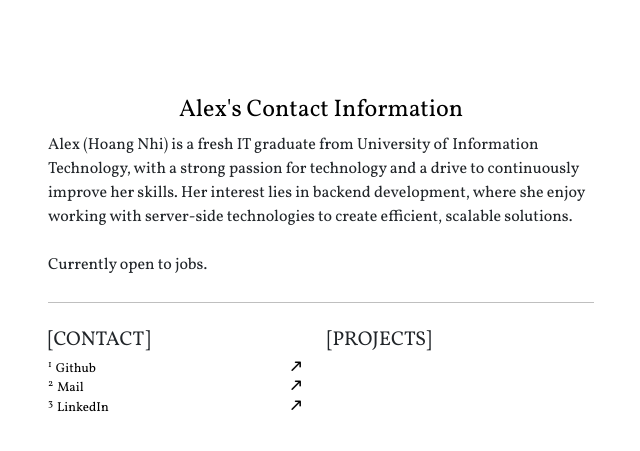
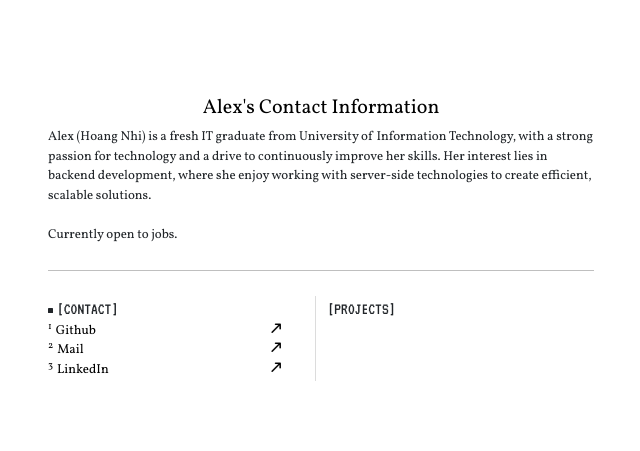
Before and after one commit to nhim-uit/my-personal-site, a Flask app: page / in a window 1280 px wide. Shown: the top 451 px of the page, without its empty margins (319-959 px from the left). Run offline with Flask 3, Linux system fonts and the light colour scheme.

Commit message:
Update index.html

```diff
--- a/templates/index.html
+++ b/templates/index.html
@@ -13,9 +13,9 @@
 <body>
 
     <div class="px-4 py-5 my-5 text-left container">
-    <h4 class="fs-4 fw-normal display-6 text-body-emphasis mx-auto text-center" style="width: 100%;">Alex's Contact Information</h4>
+    <h4 class="fw-normal display-6 text-body-emphasis mx-auto text-center" id="title" style="width: 100%;">Alex's Contact Information</h4>
     <div class="col-lg-6 mx-auto">
-      <p class="fs-6 fw-lighter lead mb-4 text-justify">Alex (Hoang Nhi) is a fresh IT graduate from University of Information Technology,
+      <p class="fw-light lead mb-4 text-justify" id="introduction">Alex (Hoang Nhi) is a fresh IT graduate from University of Information Technology,
             with a strong passion for technology and a drive to continuously improve her skills.
             Her interest lies in backend development, where she enjoy working with server-side
             technologies to create efficient, scalable solutions.
@@ -25,13 +25,16 @@
       <div class="container text-left ps-0">
           <div class="row">
               <div class="col">
-            <h5>[CONTACT]</h5>
+            <div class="head"><svg xmlns="http://www.w3.org/2000/svg" width="5" height="5" fill="currentColor" class="bi bi-square-fill me-1" viewBox="0 0 16 16">
+            <path d="M0 2a2 2 0 0 1 2-2h12a2 2 0 0 1 2 2v12a2 2 0 0 1-2 2H2a2 2 0 0 1-2-2z"></path>
+            </svg>[CONTACT]</div>
             <div class="content"><a href="https://github.com/nhim-uit"><sup class="pe-1">1</sup>Github<i class="fa-solid fa-arrow-right-long"></i></a></div>
             <div class="content"><a href="mailto:alex.cs1610@gmail.com"><sup class="pe-1">2</sup>Mail<i class="fa-solid fa-arrow-right-long"></i></a></div>
             <div class="content"><a href="https://linkedin.com/in/nhi-m"><sup class="pe-1">3</sup>LinkedIn<i class="fa-solid fa-arrow-right-long"></i></a></div>
               </div>
-              <div class="col">
-            <h5>[PROJECTS]</h5>
+
+              <div class="col" id="right">
+            <div class="head">[PROJECTS]</div>
               </div>
           </div>
       </div>
```
